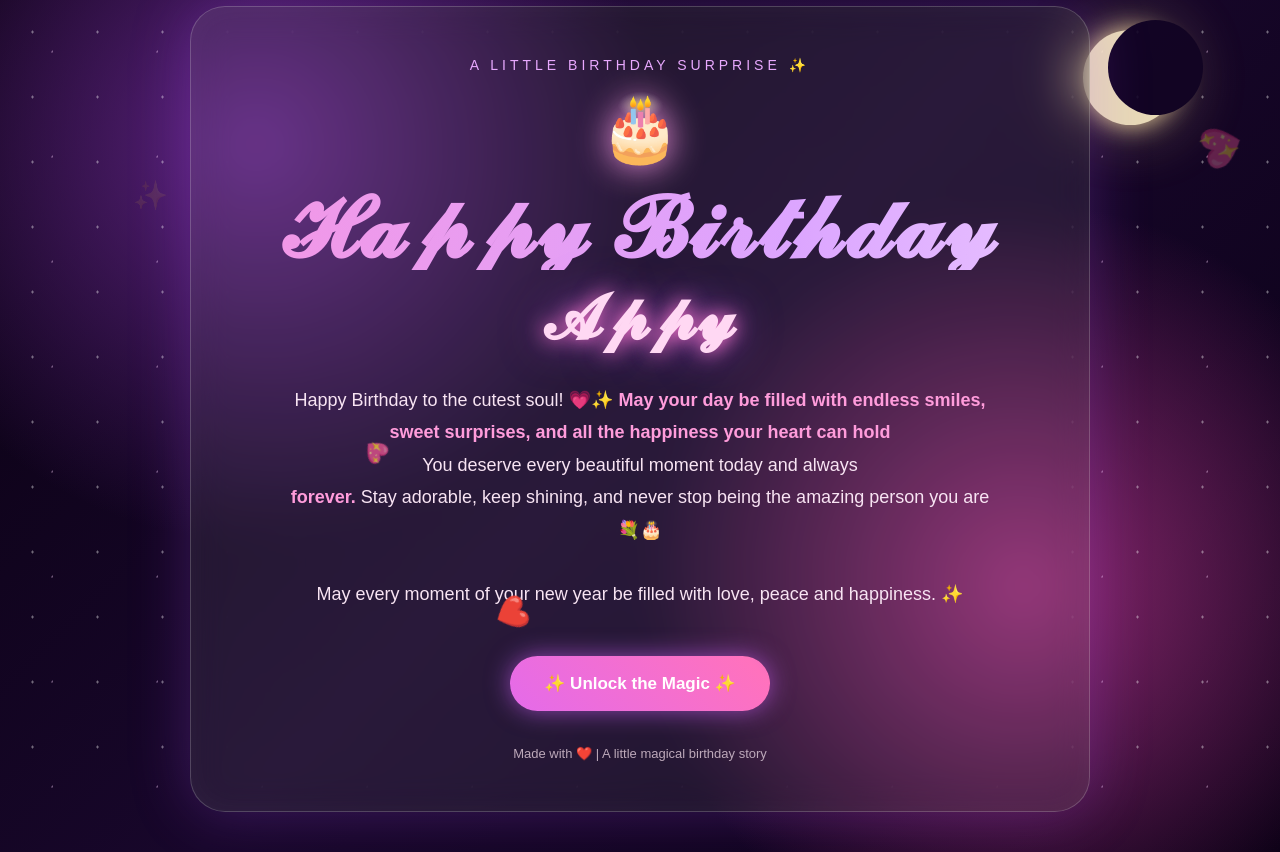
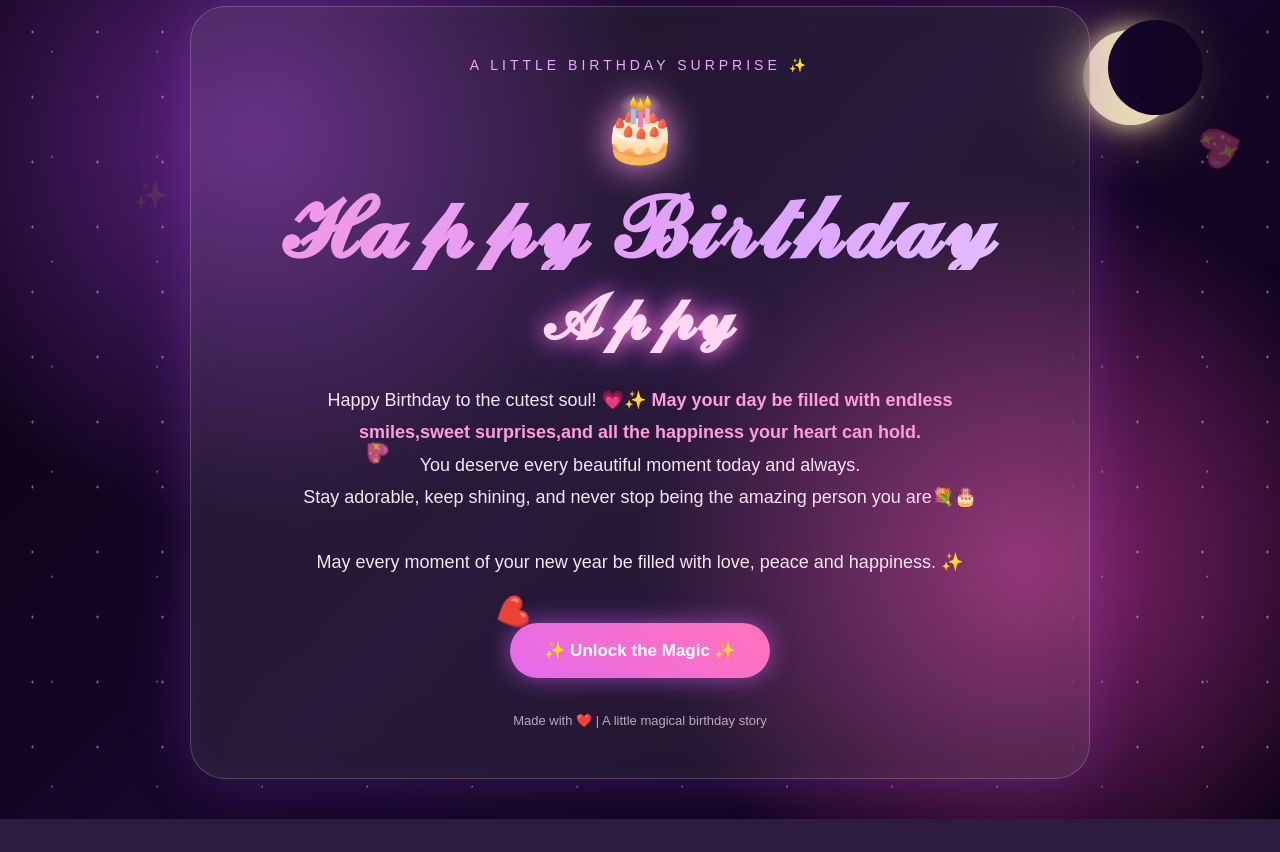
Before and after one commit to Segusaiyaswanth/appy-birthday-website, a Flask app: page / in a window 1280 px wide. Shown: the part 34-886 px from the top of the page. After the commit the page ends 853 px from the top, so only its background shows below. Run offline with Flask 3, Linux system fonts and the light colour scheme.

Commit message:
Fix punctuation and spacing in birthday message
Corrected punctuation and spacing in birthday message.

```diff
--- a/templates/index.html
+++ b/templates/index.html
@@ -1027,12 +1027,11 @@ h1{
     <p class="message">
 
         Happy Birthday to the cutest soul! 💗✨
-        <span>May your day be filled with endless smiles, sweet surprises, and all the happiness your heart can hold</span>
-
-        <br>You deserve every beautiful moment today and always<br>
-
-
-        <span>forever.</span>
+        <span>May your day be filled with endless smiles,sweet surprises,and all the happiness your heart can hold.</span>
+
+        <br>You deserve every beautiful moment today and always.<br>
+
+
 
         Stay adorable, keep shining, and never stop being the amazing person you are💐🎂
 
```
